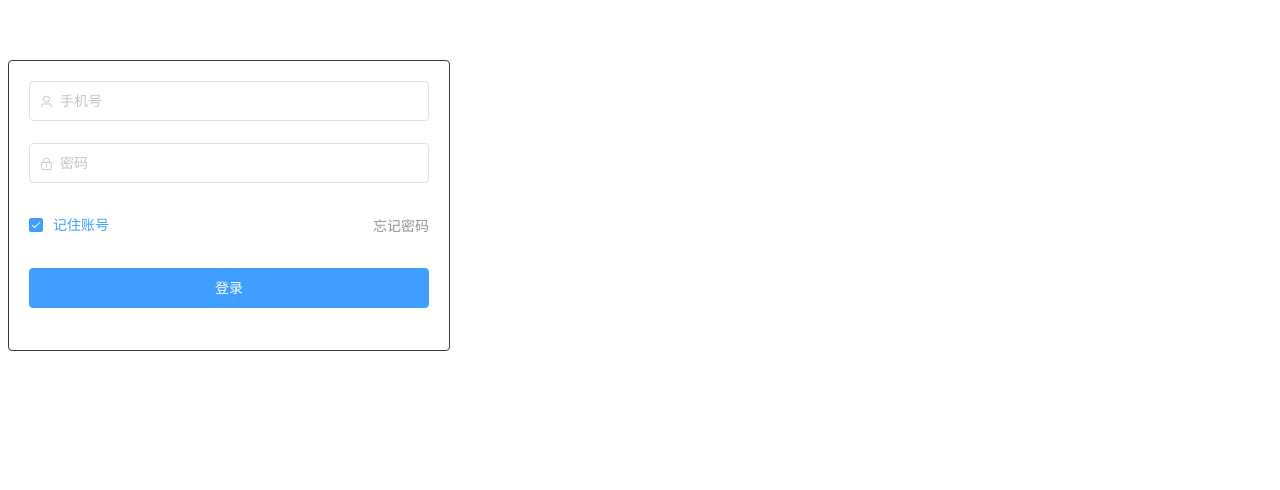
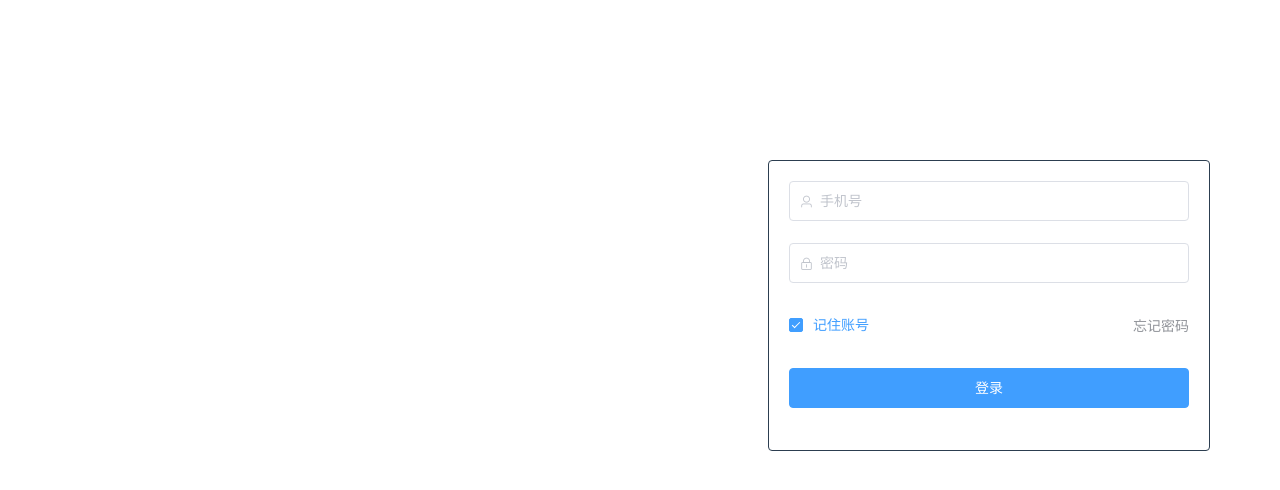
Before and after one commit to BruceAKABear/iot-admin, a Vue app: page /#/login in a window 1280 px wide. Shown: the top 490 px of the page. Built offline with nearby package versions, Linux system fonts and the light colour scheme.

Commit message:
添加全局样式

```diff
--- a/package.json
+++ b/package.json
@@ -12,7 +12,8 @@
     "element-ui": "^2.4.5",
     "vue": "^2.6.10",
     "vue-router": "^3.1.3",
-    "vuex": "^3.0.1"
+    "vuex": "^3.0.1",
+    "axios": "^0.19.0"
   },
   "devDependencies": {
     "@vue/cli-plugin-babel": "^4.0.0",
--- /dev/null
+++ b/src/assets/css/global-style.css
@@ -0,0 +1,6 @@
+/*全局通用样式*/
+html, body, #app {
+    height: 100%;
+    padding: 0;
+    margin: 0;
+}
--- a/src/assets/global-style.css
+++ /dev/null
@@ -1 +0,0 @@
-/*全局通用样式*/
--- a/src/main.js
+++ b/src/main.js
@@ -3,7 +3,12 @@ import App from './App.vue'
 import router from './router'
 import store from './store'
 import './plugins/element.js'
+import './assets/css/global-style.css'
+import axios from 'axios'
 
+axios.defaults.baseURL = 'www.baidu.com'
+
+Vue.prototype.$http = axios
 Vue.config.productionTip = false
 
 new Vue({
--- a/src/plugins/element.js
+++ b/src/plugins/element.js
@@ -1,5 +1,5 @@
 import Vue from 'vue'
-import { Button, Checkbox, Col, Form, FormItem, Input, Link, Row } from 'element-ui'
+import { Button, Checkbox, Col, Form, FormItem, Input, Link, Row, Container, Header, Aside, Main } from 'element-ui'
 
 Vue.use(Button)
 Vue.use(Form)
@@ -9,3 +9,7 @@ Vue.use(Checkbox)
 Vue.use(Link)
 Vue.use(Row)
 Vue.use(Col)
+Vue.use(Container)
+Vue.use(Header)
+Vue.use(Aside)
+Vue.use(Main)
--- a/src/router/index.js
+++ b/src/router/index.js
@@ -1,20 +1,25 @@
 import Vue from 'vue'
 import VueRouter from 'vue-router'
-import Home from '../views/Home.vue'
 import Login from '../views/Login'
+import Home from '../views/Home'
 
 Vue.use(VueRouter)
 
 const routes = [
   {
-    path: '/',
-    name: 'home',
-    component: Home
-  },
-  {
     path: '/login',
     name: 'login',
     component: Login
+  },
+  {
+    path: '/',
+    redirect: 'login'
+
+  },
+  {
+    path: '/home',
+    name: 'home',
+    component: Home
   }
   // 需要设置配置404及500
 ]
@@ -22,5 +27,17 @@ const routes = [
 const router = new VueRouter({
   routes
 })
+// 路由守卫
+router.beforeEach((to, from, next) => {
+  if (to.path === '/login') {
+    next()
+  } else {
+    // const tokenstr = window.sessionStorage.getItem('token')
+    // if (!tokenstr) {
+    //   return next('/login')
+    // }
+    next()
+  }
+})
 
 export default router
--- a/src/views/Home.vue
+++ b/src/views/Home.vue
@@ -1,18 +1,22 @@
 <template>
   <div class="home">
-<!--    <img alt="Vue logo" src="../assets/logo.png">-->
-    <HelloWorld msg="Welcome to Your Vue.js App"/>
+    <el-container>
+      <el-header>Header</el-header>
+      <el-container>
+        <el-aside width="200px">Aside</el-aside>
+        <el-main>Main</el-main>
+      </el-container>
+    </el-container>
   </div>
 </template>
 
 <script>
-// @ is an alias to /src
-import HelloWorld from '@/components/HelloWorld.vue'
-
 export default {
   name: 'home',
-  components: {
-    HelloWorld
-  }
+  components: {}
 }
 </script>
+
+<style scoped>
+
+</style>
--- a/src/views/Login.vue
+++ b/src/views/Login.vue
@@ -1,7 +1,7 @@
 <template>
   <!--登录页面-->
-  <div class="login-main">
-    <div class="login-form">
+  <div class="login-container">
+    <div class="login-box">
       <!--登录表单-->
       <el-form ref="form" :model="form" :rules="rules">
         <el-form-item prop="username">
@@ -107,9 +107,9 @@ export default {
     doLogin (param) {
     },
     /**
-     * 查询运营商的品牌信息
-     * @param mctId
-     */
+       * 查询运营商的品牌信息
+       * @param mctId
+       */
     loadBrandInfo (mctId) {
     }
   }
@@ -117,16 +117,18 @@ export default {
 </script>
 
 <style scoped>
-  .login-main {
-    width: 100%;
+  .login-container {
     height: 100%;
   }
 
-  .login-form {
+  .login-box {
     width: 400px;
     border: solid 1px;
     border-radius: 4px;
     padding: 20px;
+    position: absolute;
+    left: 60%;
+    top: 20%
 
   }
 
```
Also changed, not shown: 1 other file (tests, documents, lock files or other folders).
